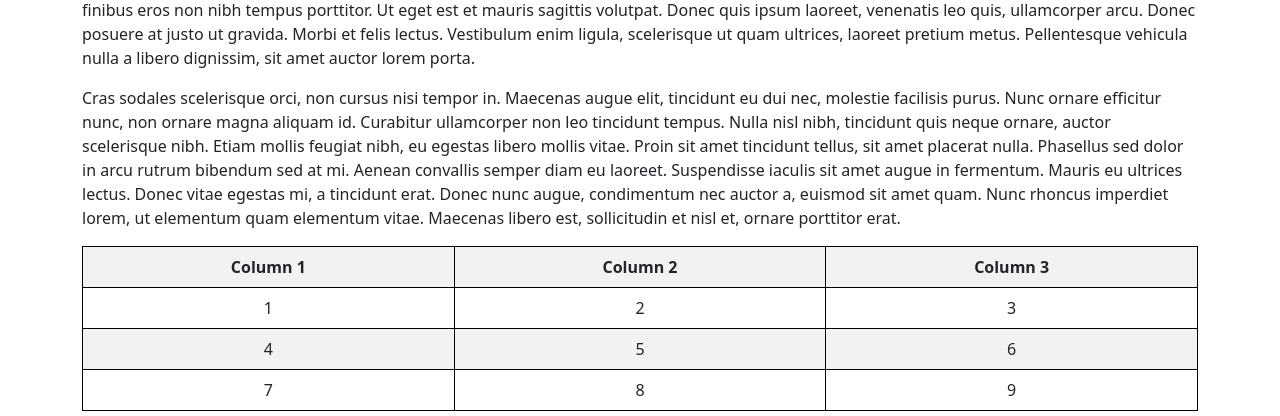
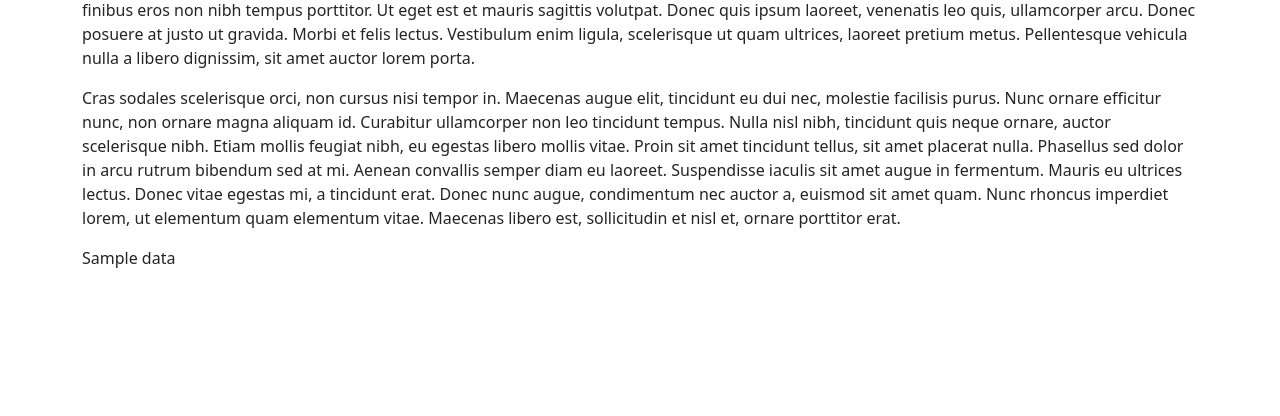
Before and after one commit to Sulphate7433/budget-app, a Flask app: template templates/budgetapp.html in a window 1280 px wide. Shown: the part 384-800 px from the top of the page. Run offline with Flask 3, Linux system fonts and the light colour scheme; the template is opened without the code that fills it: most values are stand-ins (such as "Sample title", 1, 10 or a date in 2020).

Commit message:
Connected to Database, Removed Table, Added Data

```diff
--- a/app.py
+++ b/app.py
@@ -1,7 +1,15 @@
 from flask import Flask, render_template
+from database import engine
+import pandas as pd
 
 # Create a flask application
 app = Flask(__name__)
+
+# Loadable query
+def load_db(query):
+   with engine.connect() as connection:
+    df = pd.read_sql(query, connection)
+    return df
 
 
 # Creating a route to the homepage 'wepage.com/'
@@ -11,6 +19,7 @@ def home():
 
 @app.route('/budgetapp/')
 def budgetapp():
+    data = load_db('SELECT * FROM [SalesLT].[SalesOrderDetail]')
     return render_template('budgetapp.html')
 
 @app.route('/login/')
--- a/database.py
+++ b/database.py
@@ -14,9 +14,3 @@ Uid={username};Pwd={password};Encrypt=yes;TrustServerCertificate=no;Connection T
 params = urllib.parse.quote_plus(conn)
 conn_str = 'mssql+pyodbc:///?autocommit=true&odbc_connect={}'.format(params)
 engine = create_engine(conn_str, echo=True)
-
-query = 'SELECT @@version'
-
-with engine.connect() as connection:
-    df = pd.read_sql_query(sql=text(query), con=connection)
-print(df.to_markdown())
--- a/templates/budgetapp.html
+++ b/templates/budgetapp.html
@@ -13,24 +13,6 @@
         object-fit: cover;
         margin-bottom: 16px;
       }
-      table {
-        border-collapse: collapse;
-        width: 100%;
-    }
-
-    th, td {
-        border: 1px solid black;
-        padding: 8px;
-        text-align: center;
-    }
-
-    th {
-        background-color: #f2f2f2;
-    }
-
-    tr:nth-child(even) {
-        background-color: #f2f2f2;
-    }
     </style>
   </head>
 
@@ -52,48 +34,8 @@
       Cras sodales scelerisque orci, non cursus nisi tempor in. Maecenas augue elit, tincidunt eu dui nec, molestie facilisis purus. Nunc ornare efficitur nunc, non ornare magna aliquam id. Curabitur ullamcorper non leo tincidunt tempus. Nulla nisl nibh, tincidunt quis neque ornare, auctor scelerisque nibh. Etiam mollis feugiat nibh, eu egestas libero mollis vitae. Proin sit amet tincidunt tellus, sit amet placerat nulla. Phasellus sed dolor in arcu rutrum bibendum sed at mi. Aenean convallis semper diam eu laoreet. Suspendisse iaculis sit amet augue in fermentum. Mauris eu ultrices lectus. Donec vitae egestas mi, a tincidunt erat. Donec nunc augue, condimentum nec auctor a, euismod sit amet quam. Nunc rhoncus imperdiet lorem, ut elementum quam elementum vitae. Maecenas libero est, sollicitudin et nisl et, ornare porttitor erat.
       </p>
 
-      <table id="editableTable">
-        <thead>
-            <tr>
-                <th>Column 1</th>
-                <th>Column 2</th>
-                <th>Column 3</th>
-            </tr>
-        </thead>
-        <tbody>
-            <tr>
-                <td contenteditable="true">1</td>
-                <td contenteditable="true">2</td>
-                <td contenteditable="true">3</td>
-            </tr>
-            <tr>
-                <td contenteditable="true">4</td>
-                <td contenteditable="true">5</td>
-                <td contenteditable="true">6</td>
-            </tr>
-            <tr>
-                <td contenteditable="true">7</td>
-                <td contenteditable="true">8</td>
-                <td contenteditable="true">9</td>
-            </tr>
-        </tbody>
-    </table>
-
-    <script>
-        // Add event listeners to each cell for updating values
-        var cells = document.querySelectorAll('#editableTable td[contenteditable="true"]');
-        cells.forEach(function(cell) {
-            cell.addEventListener('input', function() {
-                // Ensure input is numeric (optional)
-                if (!isNaN(parseFloat(this.innerHTML)) && isFinite(this.innerHTML)) {
-                    // Update cell value
-                    this.innerHTML = parseFloat(this.innerHTML);
-                } else {
-                    // Reset cell value if non-numeric input
-                    this.innerHTML = '';
-                }
-            });
-        });
-    </script>
+      <p>
+        {{data}}
+      </p>
   </body>
 </html>
```
